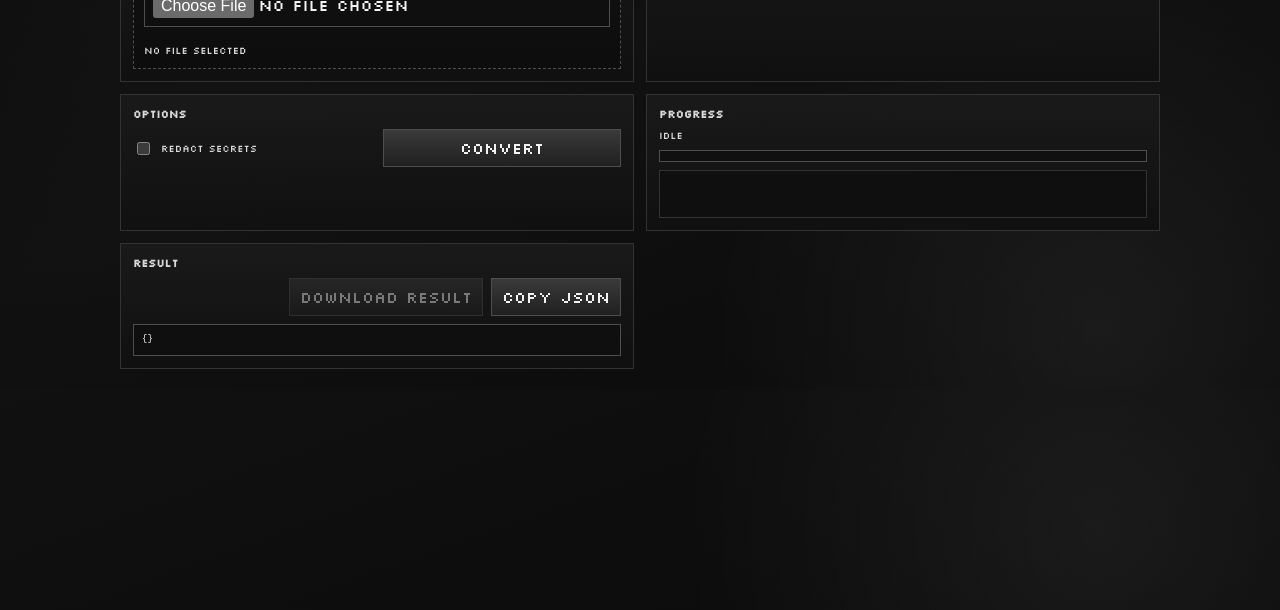
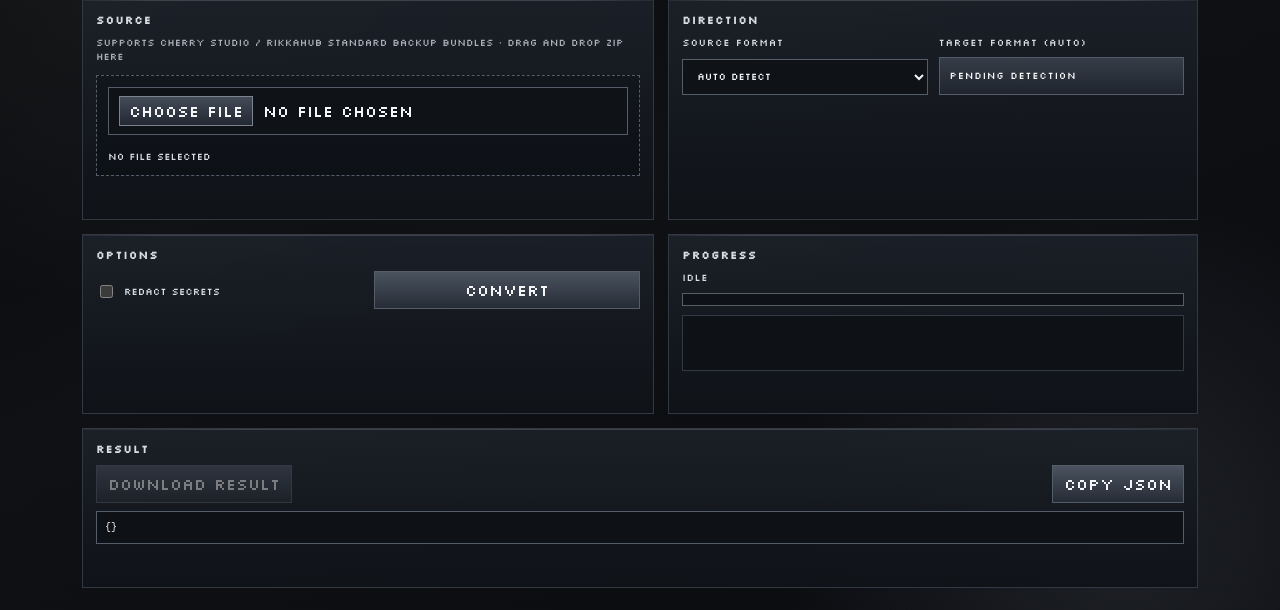
Before and after one commit to jacob-ayang/Cherrikka, a website built with Vite: page frontend/index.html in a window 1280 px wide. Shown: the part 190-800 px from the top of the page. Built offline with nearby package versions, Linux system fonts and the light colour scheme.

Commit message:
ui: polish frontend layout and refresh README

```diff
--- a/frontend/src/ui/app.ts
+++ b/frontend/src/ui/app.ts
@@ -82,6 +82,12 @@
     const actions = createActionPanel(text);
     const progress = createProgressPanel(text);
     const result = createResultPanel(text);
+
+    upload.root.classList.add('panel-source');
+    format.root.classList.add('panel-direction');
+    actions.root.classList.add('panel-options');
+    progress.root.classList.add('panel-progress');
+    result.root.classList.add('panel-result');
 
     updateSelectedMeta(upload.fileMeta, state, text);
 
--- a/frontend/src/ui/theme.css
+++ b/frontend/src/ui/theme.css
@@ -1,14 +1,16 @@
 :root {
   color-scheme: dark;
-  --bg-0: #0a0a0a;
-  --bg-1: #111111;
-  --bg-2: #171717;
-  --bg-3: #242424;
-  --fg-0: #f2f2f2;
-  --fg-1: #d9d9d9;
-  --fg-2: #b6b6b6;
-  --line: #4e4e4e;
-  --line-soft: #333333;
+  --bg-0: #070708;
+  --bg-1: #0f1115;
+  --bg-2: #15181d;
+  --bg-3: #1f242b;
+  --fg-0: #f4f5f7;
+  --fg-1: #d9dde3;
+  --fg-2: #a7afb8;
+  --line: #555d69;
+  --line-soft: #333944;
+  --line-strong: #7a8390;
+  --accent-soft: #cfd5de;
 }
 
 * {
@@ -22,129 +24,216 @@
   min-height: 100%;
   width: 100%;
   background:
-    radial-gradient(circle at 12% 14%, #2a2a2a33 0%, transparent 36%),
-    radial-gradient(circle at 86% 90%, #ffffff10 0%, transparent 32%),
-    linear-gradient(160deg, var(--bg-0) 0%, var(--bg-1) 45%, var(--bg-0) 100%);
+    radial-gradient(circle at 8% 10%, #ffffff12 0%, transparent 30%),
+    radial-gradient(circle at 88% 92%, #d7dde81a 0%, transparent 26%),
+    linear-gradient(155deg, var(--bg-0) 0%, var(--bg-1) 46%, #090b0f 100%);
   color: var(--fg-0);
   font-family: 'Silkscreen', ui-monospace, SFMono-Regular, Menlo, Monaco, Consolas, 'Liberation Mono', monospace;
 }
 
 .shell {
-  width: min(1080px, 100%);
+  width: min(1160px, 100%);
   margin: 0 auto;
-  padding: 20px;
+  padding: 22px;
   display: grid;
-  gap: 12px;
+  gap: 14px;
+  min-height: 100vh;
+}
+
+.shell::after {
+  content: '';
+  position: fixed;
+  inset: 0;
+  pointer-events: none;
+  background: repeating-linear-gradient(
+    to bottom,
+    #ffffff05 0,
+    #ffffff05 1px,
+    #00000000 1px,
+    #00000000 3px
+  );
+  opacity: 0.16;
 }
 
 .topbar {
+  position: relative;
   display: flex;
   align-items: center;
   justify-content: space-between;
-  border: 1px solid var(--line);
-  background: linear-gradient(180deg, var(--bg-2), var(--bg-1));
-  padding: 10px 12px;
+  border: 1px solid var(--line-strong);
+  background:
+    linear-gradient(180deg, #21262e99 0%, #101318f0 100%),
+    linear-gradient(135deg, #ffffff0a 0%, #00000000 36%);
+  padding: 11px 14px;
+  box-shadow: 0 0 0 1px #0a0d1200, inset 0 1px 0 #ffffff12;
 }
 
 .app-brand {
   display: flex;
   align-items: center;
-  gap: 10px;
+  gap: 12px;
 }
 
 .app-icon {
-  width: 28px;
-  height: 28px;
-  border: 1px solid var(--line);
+  width: 30px;
+  height: 30px;
+  border: 1px solid var(--line-strong);
   background: var(--bg-0);
   image-rendering: pixelated;
+  box-shadow: 0 0 0 1px #00000088 inset;
 }
 
 .title {
   margin: 0;
   font-size: 15px;
-  letter-spacing: 0.05em;
+  letter-spacing: 0.08em;
+  text-transform: uppercase;
 }
 
 .subtitle {
-  margin: 6px 0 0;
+  margin: 5px 0 0;
   color: var(--fg-2);
   font-size: 10px;
-  line-height: 1.6;
+  line-height: 1.55;
 }
 
 .lang-toggle {
   border: 1px solid var(--line);
-  background: linear-gradient(180deg, #2a2a2a, #161616);
+  background: linear-gradient(180deg, #2d333d, #171b22);
   color: var(--fg-0);
   font: inherit;
-  padding: 6px 10px;
+  padding: 7px 11px;
   cursor: pointer;
+  transition: border-color 120ms ease, transform 120ms ease, background 120ms ease;
+}
+
+.lang-toggle:hover {
+  border-color: var(--accent-soft);
+  background: linear-gradient(180deg, #373f4c, #1c212a);
+}
+
+.lang-toggle:active {
+  transform: translateY(1px);
 }
 
 .grid {
   display: grid;
-  grid-template-columns: repeat(2, minmax(0, 1fr));
-  gap: 12px;
+  grid-template-columns: minmax(0, 1.08fr) minmax(0, 1fr);
+  grid-template-areas:
+    'source direction'
+    'options progress'
+    'result result';
+  gap: 14px;
 }
 
 .panel {
+  position: relative;
   border: 1px solid var(--line-soft);
   background:
-    linear-gradient(180deg, #1a1a1af2, #101010f2),
-    linear-gradient(135deg, #ffffff05 0%, #00000000 45%);
-  padding: 12px;
-  min-height: 90px;
+    linear-gradient(180deg, #1c2129e8, #0f1217f2),
+    linear-gradient(130deg, #ffffff08 0%, #00000000 44%);
+  padding: 13px;
+  min-height: 104px;
+  box-shadow: inset 0 1px 0 #ffffff0d;
+}
+
+.panel::before {
+  content: '';
+  position: absolute;
+  left: 0;
+  right: 0;
+  top: 0;
+  height: 1px;
+  background: linear-gradient(90deg, #00000000 0%, #dce3f020 14%, #dce3f020 86%, #00000000 100%);
+}
+
+.panel-source {
+  grid-area: source;
+}
+
+.panel-direction {
+  grid-area: direction;
+}
+
+.panel-options {
+  grid-area: options;
+}
+
+.panel-progress {
+  grid-area: progress;
+}
+
+.panel-result {
+  grid-area: result;
 }
 
 .panel-title {
-  margin: 0 0 8px;
+  margin: 0 0 9px;
   font-size: 11px;
   color: var(--fg-1);
+  letter-spacing: 0.12em;
+  text-transform: uppercase;
 }
 
 .panel-hint {
-  margin: 0 0 8px;
+  margin: 0 0 10px;
   color: var(--fg-2);
   font-size: 10px;
+  line-height: 1.45;
 }
 
 .file-input,
 .select {
   width: 100%;
   border: 1px solid var(--line);
-  background: #0f0f0f;
+  background: #0f1217;
   color: var(--fg-0);
   font: inherit;
-  padding: 8px;
+  padding: 8px 10px;
+}
+
+.file-input::file-selector-button {
+  border: 1px solid var(--line-strong);
+  background: linear-gradient(180deg, #444c58, #222832);
+  color: var(--fg-0);
+  font: inherit;
+  padding: 4px 9px;
+  margin-right: 10px;
+  cursor: pointer;
+}
+
+.file-input:hover::file-selector-button {
+  border-color: var(--accent-soft);
 }
 
 .drop-zone {
   display: grid;
-  gap: 8px;
+  gap: 9px;
   border: 1px dashed var(--line);
-  padding: 10px;
-  background: linear-gradient(180deg, #101010, #0d0d0d);
+  padding: 11px;
+  background: linear-gradient(180deg, #12161d, #0d1015);
+  transition: border-color 120ms ease, background 120ms ease, transform 120ms ease;
 }
 
 .drop-zone-active {
-  border-color: #adadad;
-  background: linear-gradient(180deg, #1f1f1f, #141414);
+  border-color: var(--accent-soft);
+  background: linear-gradient(180deg, #202732, #131821);
+  transform: translateY(-1px);
 }
 
 .file-name {
-  margin-top: 8px;
+  margin-top: 5px;
   color: var(--fg-1);
   font-size: 10px;
   word-break: break-all;
-  line-height: 1.5;
+  line-height: 1.55;
 }
 
 .format-row,
 .action-row {
   display: grid;
   grid-template-columns: repeat(2, minmax(0, 1fr));
-  gap: 12px;
+  gap: 11px;
 }
 
 .field {
@@ -152,13 +241,15 @@
   gap: 8px;
   font-size: 10px;
   color: var(--fg-1);
+  text-transform: uppercase;
+  letter-spacing: 0.07em;
 }
 
 .target-badge {
   border: 1px solid var(--line);
-  background: linear-gradient(180deg, #2f2f2f, #1b1b1b);
-  padding: 8px;
-  min-height: 36px;
+  background: linear-gradient(180deg, #353d48, #1f252e);
+  padding: 8px 10px;
+  min-height: 38px;
   display: grid;
   place-items: center start;
   color: var(--fg-0);
@@ -170,18 +261,31 @@
   gap: 8px;
   font-size: 10px;
   color: var(--fg-1);
+  padding-top: 4px;
 }
 
 .btn-primary,
 .btn-secondary {
   border: 1px solid var(--line);
-  background: linear-gradient(180deg, #3a3a3a, #202020);
+  background: linear-gradient(180deg, #4a535f, #262c36);
   color: var(--fg-0);
   font: inherit;
-  padding: 8px 10px;
+  padding: 8px 11px;
   cursor: pointer;
   text-decoration: none;
   text-align: center;
+  transition: border-color 120ms ease, transform 120ms ease, background 120ms ease;
+}
+
+.btn-primary:hover,
+.btn-secondary:hover {
+  border-color: var(--accent-soft);
+  background: linear-gradient(180deg, #576170, #2c3340);
+}
+
+.btn-primary:active,
+.btn-secondary:active {
+  transform: translateY(1px);
 }
 
 .btn-primary:disabled,
@@ -194,62 +298,78 @@
 .status {
   font-size: 10px;
   color: var(--fg-1);
-  margin-bottom: 8px;
+  margin-bottom: 9px;
+  letter-spacing: 0.05em;
 }
 
 .progress-bar {
   border: 1px solid var(--line);
-  background: #101010;
-  height: 12px;
+  background: #0e1218;
+  height: 13px;
   overflow: hidden;
 }
 
 .progress-fill {
   height: 100%;
   width: 0;
-  background: linear-gradient(90deg, #636363, #b5b5b5);
+  background: linear-gradient(90deg, #687384, #d5dbe5);
 }
 
 .log {
-  margin-top: 8px;
+  margin-top: 9px;
   font-size: 10px;
   color: var(--fg-2);
-  min-height: 48px;
+  min-height: 56px;
+  max-height: 160px;
   border: 1px solid var(--line-soft);
-  background: #0f0f0f;
+  background: #0e1116;
   padding: 8px;
   white-space: pre-wrap;
+  overflow: auto;
 }
 
 .result-header {
   display: flex;
-  justify-content: flex-end;
+  justify-content: space-between;
+  align-items: center;
+  flex-wrap: wrap;
   gap: 8px;
   margin-bottom: 8px;
 }
 
 .json {
   margin: 0;
-  font-size: 9px;
+  font-size: 10px;
   line-height: 1.5;
   border: 1px solid var(--line);
-  background: #0f0f0f;
+  background: #0e1116;
   padding: 8px;
-  max-height: 360px;
+  max-height: 340px;
   overflow: auto;
 }
 
 .result-list {
   font-size: 10px;
-  line-height: 1.6;
+  line-height: 1.58;
   color: var(--fg-1);
   margin-bottom: 8px;
   word-break: break-word;
 }
 
-@media (max-width: 860px) {
+@media (max-width: 980px) {
+  .shell {
+    padding: 16px;
+    gap: 12px;
+  }
+
   .grid {
     grid-template-columns: 1fr;
+    grid-template-areas:
+      'source'
+      'direction'
+      'options'
+      'progress'
+      'result';
   }
 
   .format-row,
```
Also changed, not shown: README.md.
